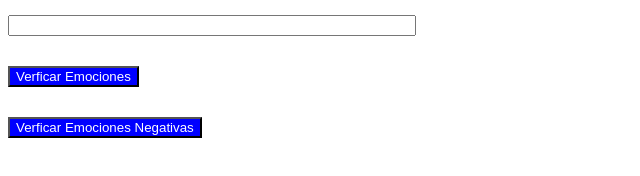
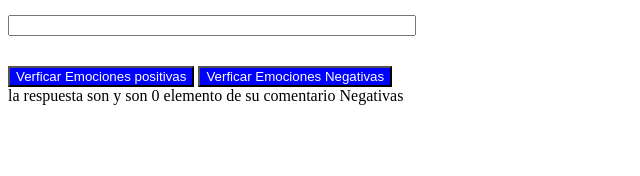
Before and after one commit to carlosRios2020/emotions, a plain HTML site: page index.html in a window 1280 px wide. Both pictures are taken after a click on the button "Verficar Emociones Negativas". Shown: the whole page, without its empty margins (0-640 px from the left). Drawn offline with Linux system fonts and the light colour scheme.

Commit message:
actualizacion final

```diff
--- a/index.html
+++ b/index.html
@@ -15,11 +15,10 @@
     </div>
 
     <div class="container">
-        <button id="enviar">Verficar Emociones</button>
-    </div>
-    <div class="container">
+        <button id="enviar">Verficar Emociones positivas</button>
         <button id="enviar-2">Verficar Emociones Negativas</button>
     </div>
+
     <div id="mostrar-publicacion"></div>
     <div id="mostrar-publicacion2"></div>
 
--- a/main.js
+++ b/main.js
@@ -85,7 +85,7 @@ function  validadPalabrasNegativas(){
         }else{
             console.log('no hay mensaje para iterar')
         }
-        return respuesta2.innerHTML = "la respuesta son "+ salida + "y son " + indices2 + " elemento de su comentario Negativas" + conteoEmociones(indices1, indices2);
+        return respuesta2.innerHTML = "la respuesta son "+ salida + "y son " + indices2 + " elemento de su comentario Negativas";
 }
 
 function conteoEmociones(indices1, indices2){
--- a/styles/main.css
+++ b/styles/main.css
@@ -6,7 +6,7 @@
 }
 
 #enviar-2{
-    margin-top: 15px;
+    margin-top: 5px;
     background-color: blue;
     color: white;
 }
```
